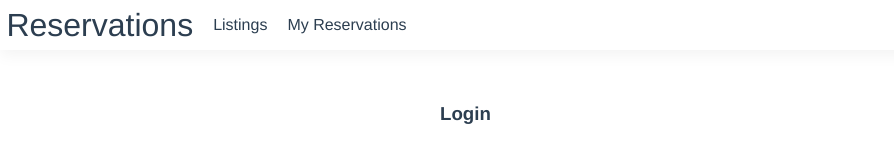
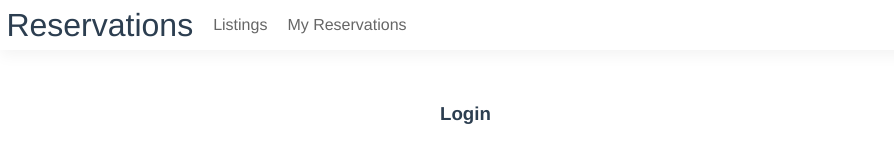
Before and after one commit to dashhudson/dashbnb, a Vue app: page / in a window 1280 px wide. Shown: the top 154 px of the page, without its empty margins (0-894 px from the left). Built offline with nearby package versions, Linux system fonts and the light colour scheme.

Commit message:
Added a default anchor style

```diff
--- a/src/styles/main.scss
+++ b/src/styles/main.scss
@@ -16,6 +16,14 @@ input[type=email] {
   border: 1px solid $grey-border;
   color: $grey-text;
   background-color: $white;
+}
+
+a {
+  transition: $transition-all;
+  cursor: pointer;
+  text-decoration: none;
+  color: $grey-text;
+  font-weight: medium;
 }
 
 button {
```
